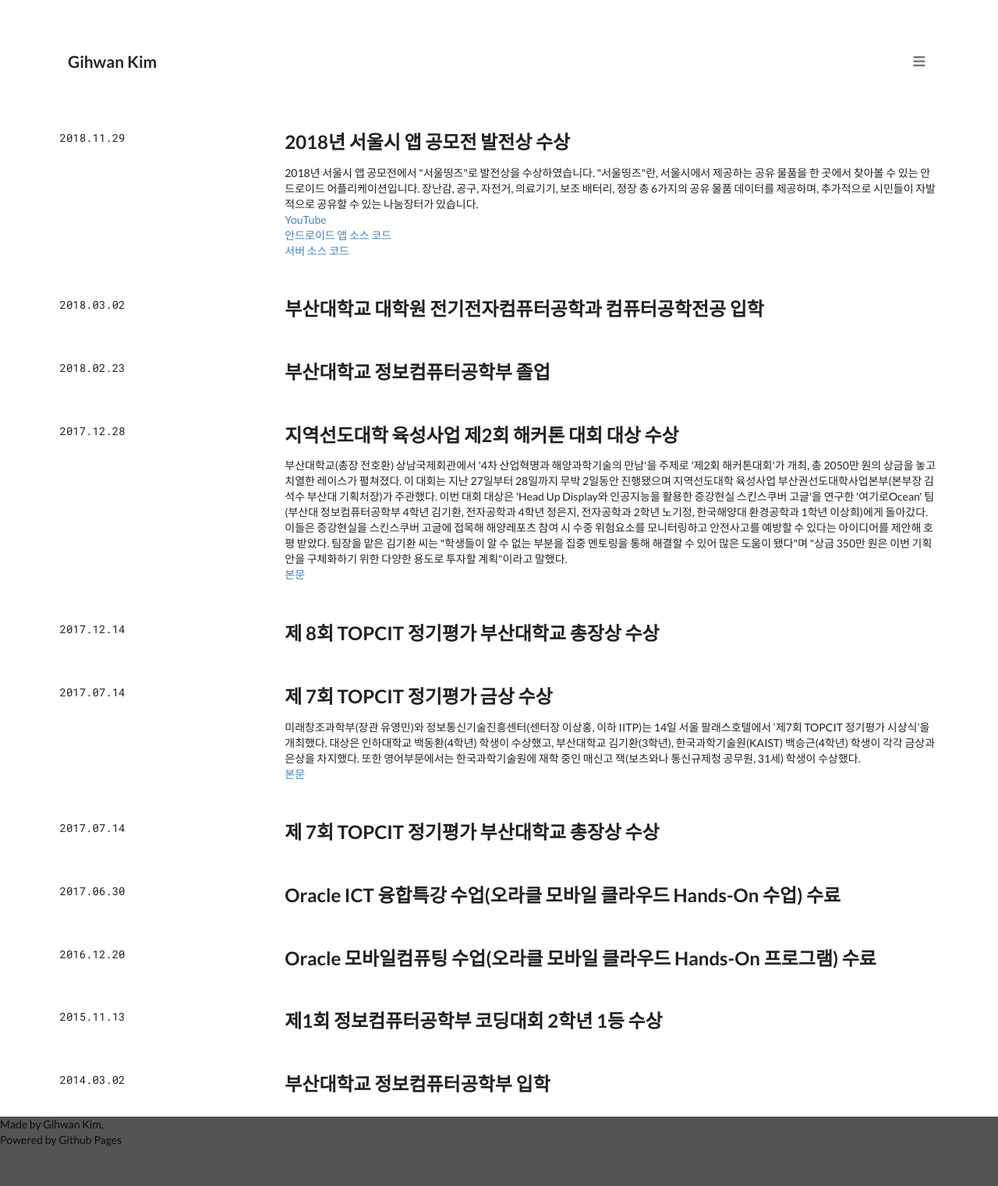
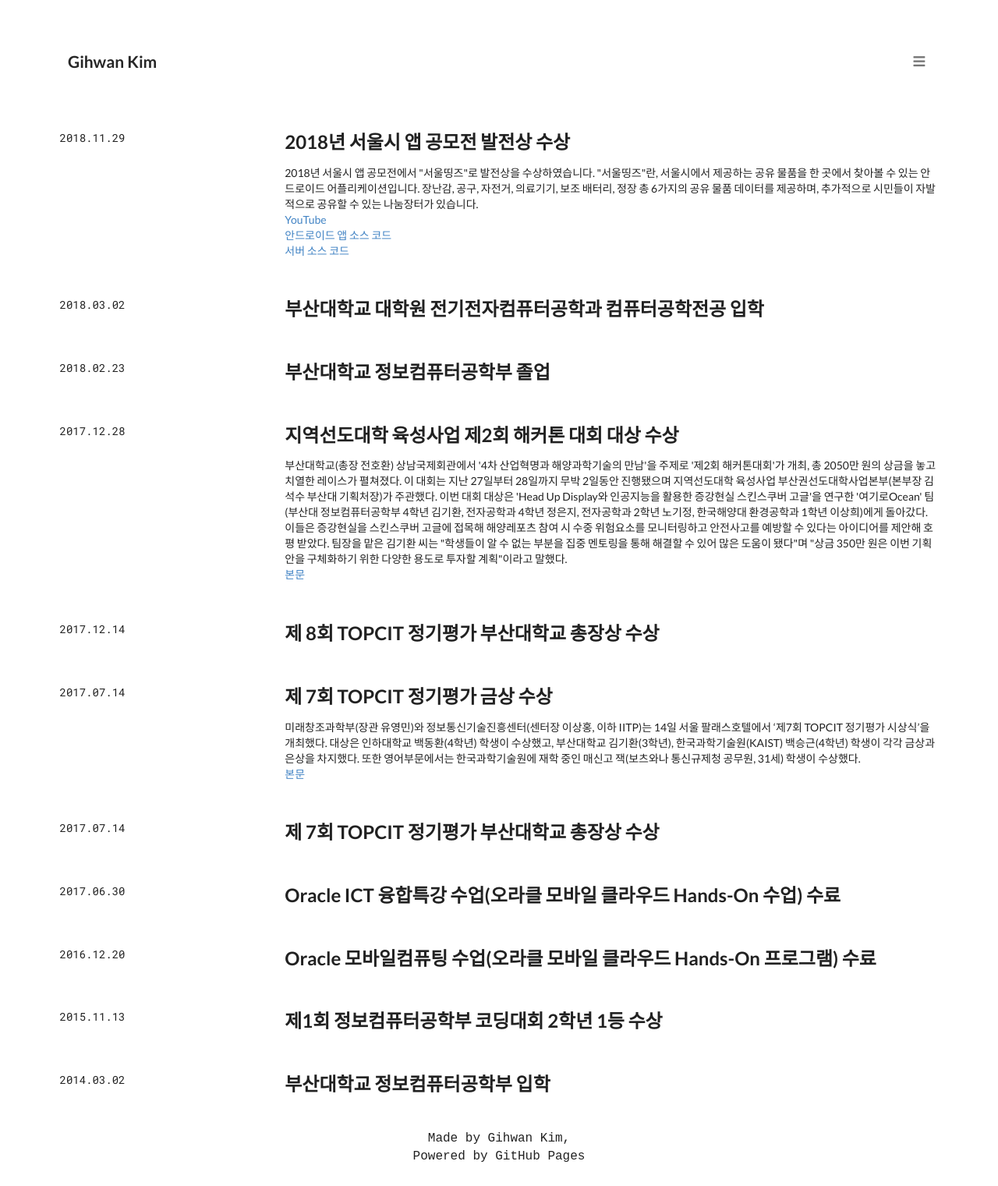
Before and after one commit to 0x1306e6d/portfolio, a Jekyll site: the page built from history/index.html, in a window 1280 px wide. Shown: the whole page at 78% size. Built offline with Jekyll 4.4.1, drawn with Linux system fonts in a browser that asks for light colours; before the commit the page ends 1472 px from its top, so only the background shows below that.

Commit message:
Migrate the footer

```diff
--- a/_includes/footer.html
+++ b/_includes/footer.html
@@ -1,9 +1,9 @@
-<footer class="pt-5 pb-3 pt-lg-5">
-    <div class="container">
-        <p class="text-center text-dark text-monospace">
+<footer class="ui footer">
+    <div class="ui center aligned text container">
+        <p class="ui monospace">
             Made by Gihwan Kim,
-            <br class="d-sm-none">
-            Powered by Github Pages
+            <br>
+            Powered by GitHub Pages
         </p>
     </div>
 </footer>
--- a/_layouts/default.html
+++ b/_layouts/default.html
@@ -17,9 +17,9 @@
             {{ content }}
         </div>
 
+        {% include footer.html %}
+
     </div>
-
-    {% include footer.html %}
 
     {% include script.html %}
 
--- a/assets/css/style.css
+++ b/assets/css/style.css
@@ -1,5 +1,10 @@
 .roboto-mono {
   font-family: 'Roboto Mono', monospace;
+}
+
+.ui.monospace {
+  font-family: monospace, monospace;
+  font-size: 1em;
 }
 
 .ui.text.menu {
@@ -21,3 +26,8 @@
   margin-top: 3.125rem;
   margin-bottom: 1.875rem;
 }
+
+.ui.footer {
+  margin-top: 3.125rem;
+  margin-bottom: 1.875rem;
+}
```
Also changed, not shown: _layouts/404.html (+1 -9 lines).
